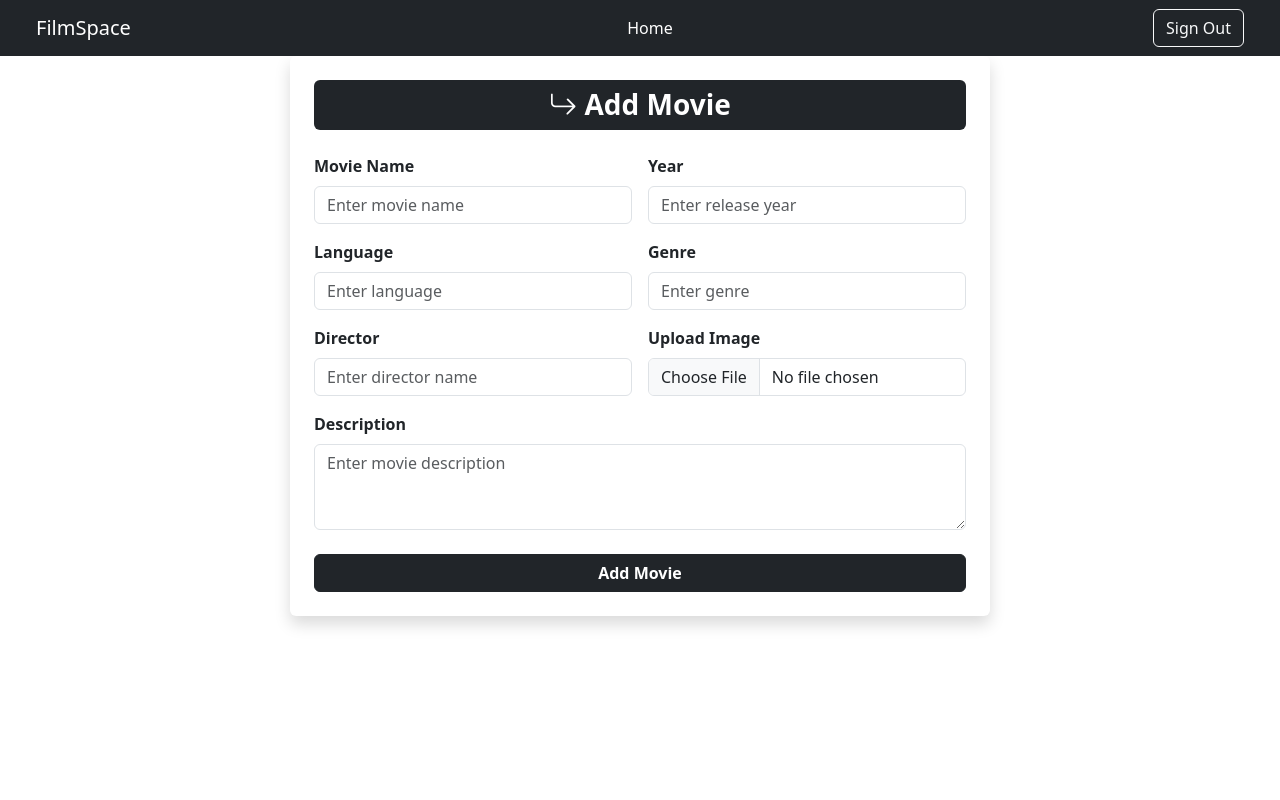
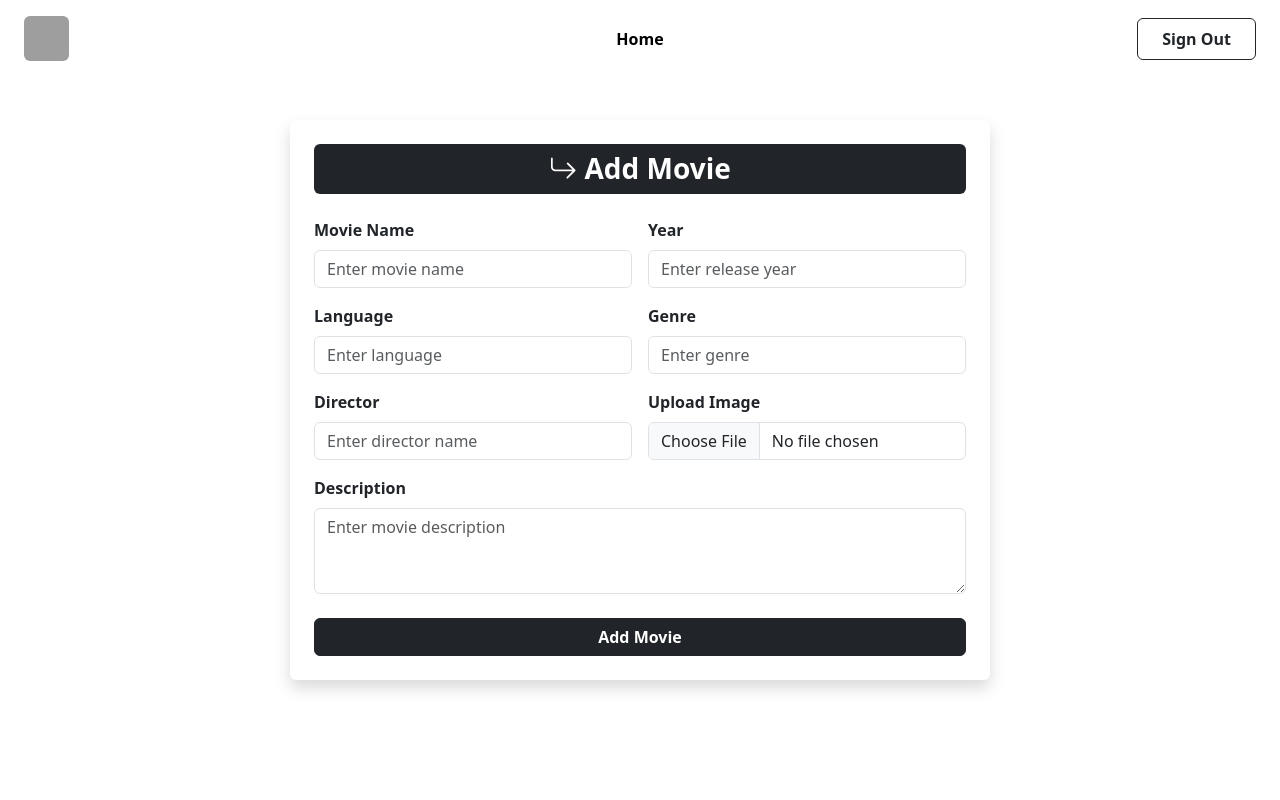
Before and after one commit to minhajahmdtk/Filmspace, a Django app: page /add_movie in a window 1280 px wide. Run offline with Django 5.2, Linux system fonts and the light colour scheme; grey boxes are pictures that could not be loaded.

Commit message:
Eigth commit

```diff
--- a/templates/admin_base.html
+++ b/templates/admin_base.html
@@ -4,26 +4,66 @@
   {% load static %}
   <meta charset="UTF-8">
   <meta name="viewport" content="width=device-width, initial-scale=1.0">
-  <title>FilmSpace</title>
+  <title>FilmSpace Admin</title>
+
+  <!-- Bootstrap -->
   <link href="https://cdn.jsdelivr.net/npm/bootstrap@5.3.8/dist/css/bootstrap.min.css" rel="stylesheet">
   <script src="https://cdn.jsdelivr.net/npm/bootstrap@5.3.8/dist/js/bootstrap.bundle.min.js"></script>
 
+  <!-- Bootstrap Icons -->
+  <link href="https://cdn.jsdelivr.net/npm/bootstrap-icons@1.11.3/font/bootstrap-icons.css" rel="stylesheet">
+
   <link rel="stylesheet" href="{% static 'website.css' %}">
 </head>
-<body>
-  <nav class="navbar navbar-expand-lg navbar-dark bg-dark px-4">
-    <div class="container-fluid">
-      <a class="navbar-brand" href="">FilmSpace</a>
-      <div class="mx-auto">
-        <a class="nav-link text-white" href="{% url 'admin_home' %}">Home</a>
-      </div>
-      <div>
-        <a class="btn btn-outline-light" href="{% url 'admin_login' %}">Sign Out</a>
-      </div>
+
+<body style="background-color:#fff; min-height:100vh; overflow-x:hidden;">
+
+  <!-- ✅ Transparent Admin Navbar (same as Movies page) -->
+  <div class="container-fluid position-fixed top-0 start-0 py-3 px-4 d-flex flex-wrap justify-content-between align-items-center"
+       style="z-index:1000; background:rgba(255,255,255,0.6); backdrop-filter:blur(5px);">
+
+    <!-- Left: Logo -->
+    <div class="d-flex align-items-center mb-2 mb-md-0">
+      <img src="{% static 'images/filmspace_logo.png' %}"
+           alt="FilmSpace Logo" width="45" height="45" class="me-2 rounded">
+
     </div>
-  </nav>
 
-  {% block content %}
-  {% endblock %}
+    <!-- Center: Home -->
+    <div class="text-center mb-2 mb-md-0 position-absolute start-50 translate-middle-x">
+      <a class="fw-semibold text-decoration-none px-3 py-2 rounded"
+         href="{% url 'admin_home' %}"
+         style="color:#000;">
+        Home
+      </a>
+    </div>
+
+    <!-- Right: Buttons -->
+    <div class="d-none d-md-flex gap-2 justify-content-end">
+      <a href="{% url 'admin_login' %}"
+         class="btn btn-outline-dark fw-semibold px-4 py-2">
+        Sign Out
+      </a>
+    </div>
+
+    <!-- Mobile Dropdown -->
+    <div class="dropdown d-md-none">
+      <button class="btn btn-outline-dark dropdown-toggle fw-semibold" type="button" data-bs-toggle="dropdown" aria-expanded="false">
+        Menu
+      </button>
+      <ul class="dropdown-menu dropdown-menu-end text-center">
+        <li><a class="dropdown-item fw-semibold" href="{% url 'admin_manage_movies' %}">Manage Movies</a></li>
+        <li><a class="dropdown-item fw-semibold" href="{% url 'admin_manage_series' %}">Manage Series</a></li>
+        <li><a class="dropdown-item fw-semibold" href="{% url 'admin_login' %}">Sign Out</a></li>
+      </ul>
+    </div>
+  </div>
+
+  <!-- ✅ Page Content -->
+  <div class="container" style="padding-top:120px;">
+    {% block content %}
+    {% endblock %}
+  </div>
+
 </body>
 </html>
--- a/templates/admin_login.html
+++ b/templates/admin_login.html
@@ -19,7 +19,7 @@
 
       <!-- Left Image Section -->
       <div class="col-md-6 p-0">
-        <img src="{% static 'movies.jpg' %}"
+        <img src="{% static 'Sign.jpg' %}"
              alt="Login Illustration"
              class="img-fluid h-100 w-100"
              style="object-fit: cover;">
--- a/templates/home.html
+++ b/templates/home.html
@@ -11,7 +11,7 @@
     <div class="col-md-5 mb-4">
       <div class="card shadow-lg position-relative border-0">
         <a href="{% url 'movies' %}">
-          <img src="{% static 'movies.jpg' %}" class="card-img" alt="Movies" style="height:400px; object-fit:cover; border-radius:10px;">
+          <img src="{% static 'admin_home.jpg' %}" class="card-img" alt="Movies" style="height:400px; object-fit:cover; border-radius:10px;">
           <div class="card-img-overlay d-flex flex-column justify-content-center align-items-center text-center">
             <h3 class="text-white fw-bold" style="text-shadow:0 0 10px rgba(0,0,0,0.8);">Movies</h3>
             <p class="text-white mb-0" style="text-shadow:0 0 10px rgba(0,0,0,0.8);">Discover trending and classic movies.</p>
@@ -24,10 +24,10 @@
     <div class="col-md-5 mb-4">
       <div class="card shadow-lg position-relative border-0">
         <a href="{% url 'series' %}">
-          <img src="{% static 'series.jpg' %}" class="card-img" alt="Series" style="height:400px; object-fit:cover; border-radius:10px;">
+          <img src="{% static 'admin_series.jpg' %}" class="card-img" alt="Series" style="height:400px; object-fit:cover; border-radius:10px;">
           <div class="card-img-overlay d-flex flex-column justify-content-center align-items-center text-center">
             <h3 class="text-white fw-bold" style="text-shadow:0 0 10px rgba(0,0,0,0.8);">Series</h3>
-            <p class="text-white mb-0" style="text-shadow:0 0 10px rgba(0,0,0,0.8);">Watch your favorite shows and web series.</p>
+            <p class="text-white mb-0" style="text-shadow:0 0 10px rgba(0,0,0,0.8);">Discover trending and classic series.</p>
           </div>
         </a>
       </div>
--- a/templates/login.html
+++ b/templates/login.html
@@ -29,7 +29,7 @@
       <!-- Left Image Section -->
       <div class="col-md-6 p-0 d-flex align-items-center justify-content-center"
            style="background: linear-gradient(135deg, #ff4081, #7c4dff); min-height: 400px;">
-        <img src="{% static 'register.jpg' %}"
+        <img src="{% static 'signin.jpg' %}"
              alt="Sign In Illustration"
              class="img-fluid w-100 h-100"
              style="object-fit: cover; opacity: 0.9; border-top-left-radius: 25px; border-bottom-left-radius: 25px;">
--- a/templates/series_watchlist.html
+++ b/templates/series_watchlist.html
@@ -75,7 +75,7 @@
     {% endif %}
 
     <!-- Series Watchlist -->
-    <h1 class="text-center mb-4 fw-bold text-dark">📺 Your Series Watchlist</h1>
+    <h1 class="text-center mb-4 fw-bold text-dark">Your Series Watchlist</h1>
 
     {% if sr_watch %}
       <div class="row">
@@ -100,7 +100,7 @@
       </div>
     {% else %}
       <div class="text-center mt-5">
-        <h4 class="text-muted">📺 No series in your watchlist yet.</h4>
+        <h4 class="text-muted">No series in your watchlist yet.</h4>
         <p class="text-secondary">Start adding your favorite series to keep track of them!</p>
 
       </div>
```
Also changed, not shown: db.sqlite3, static/admin_home.jpg (added), static/signin.jpg (added), 1 other file.
